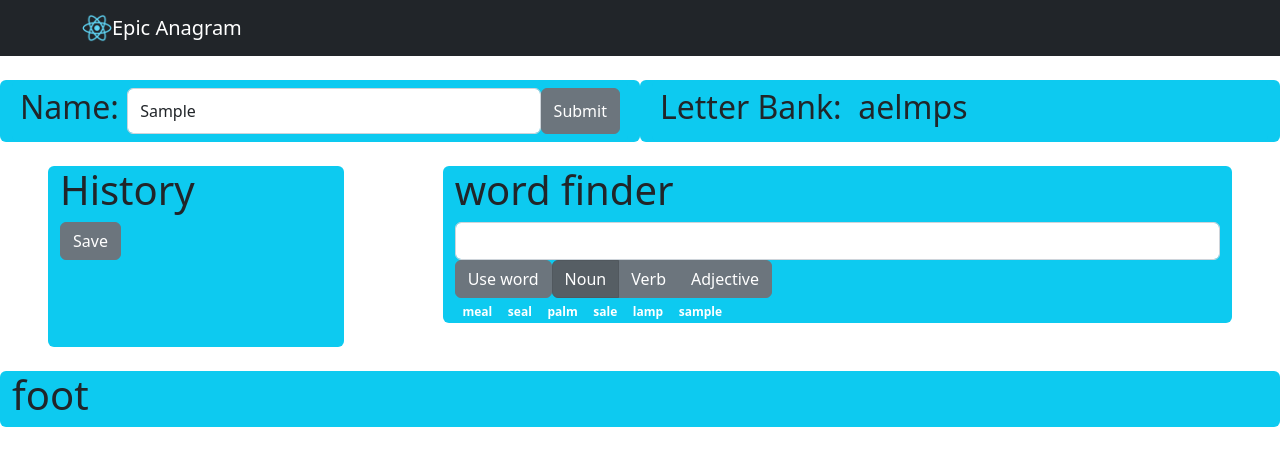
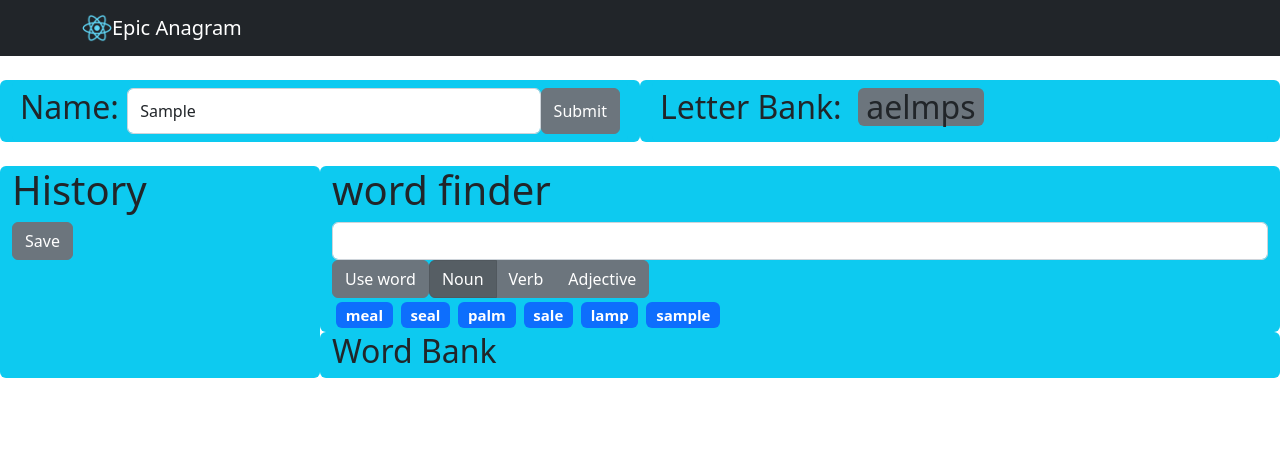
Before and after one commit to Luceium/Magigram, a React (Create React App) app: page / in a window 1280 px wide. Both pictures are taken after typing "Sample" into the empty fields and a click on the button "Submit". Shown: the top 466 px of the page. Built offline with nearby package versions, Linux system fonts and the light colour scheme.

Commit message:
adds text to word bank

```diff
--- a/src/App.js
+++ b/src/App.js
@@ -24,22 +24,25 @@ function App() {
             <LetterBank />
           </Col>
         </Row>
-        <Row className='ps-5 pe-5'>
-          <Col className='col-3 bg-info rounded mt-4'>
+        <Row className=''>
+          <Col className='col-3 bg-info rounded mt-4 mx-auto'>
             <History />
           </Col>
-          <Col className='offset-sm-1'>
+          <Col className='mx-auto'>
             <Row className='bg-info rounded mt-4' >
               <WordFinder />
             </Row>
-            <Row className='bg-info rounded mt-4' >
+            <Row className='bg-info rounded' >
+              <h2>
+                Word Bank
+              </h2>
               <WordGroup type='wordBank' src={useSelector(state => state.words)}/>
             </Row>
           </Col>
         </Row>
-        <Row className='bg-info rounded mt-4' >
+        {/* <Row className='bg-info rounded mt-4' >
           <Foot />
-        </Row>
+        </Row> */}
       </Container >
     </>
   );
--- a/src/components/history.jsx
+++ b/src/components/history.jsx
@@ -31,7 +31,7 @@ export default function History() {
                     return(
                         <div key={index} onClick={() => pop(index)}>
                             <WordGroup src={attempt.words} type='history' className='bg-warning'/>
-                            <p>{frequencyToString(attempt.letterFrequency)}</p>
+                            <p className="badge badge-pill bg-secondary">{frequencyToString(attempt.letterFrequency)}</p>
                         </div>
                     )
                 })
--- a/src/components/letterBank.jsx
+++ b/src/components/letterBank.jsx
@@ -10,7 +10,7 @@ function LetterBank(props) {
     return (
         <div className='bg-info rounded d-flex p-2'>
             <h2>Letter Bank: &nbsp;</h2>
-            <h2>{frequencyToString(letterFrequency)}</h2>
+            <h2 className='rounded bg-secondary px-2'>{frequencyToString(letterFrequency)}</h2>
         </div>
     )
 }
--- a/src/components/word.jsx
+++ b/src/components/word.jsx
@@ -40,6 +40,6 @@ export default function Word(props) {
     }
 
     return (
-        <div className='badge badge-pill badge-success' onClick={(e) => handleOnClick(e.target.innerText)}>{props.word}</div>
+        <div className='badge badge-pill bg-primary m-1' style={{fontSize: '15px'}} onClick={(e) => handleOnClick(e.target.innerText)}>{props.word}</div>
     )
 }
```
Also changed, not shown: package.json (+6 -1 lines), 1 other file (tests, documents, lock files or other folders).
